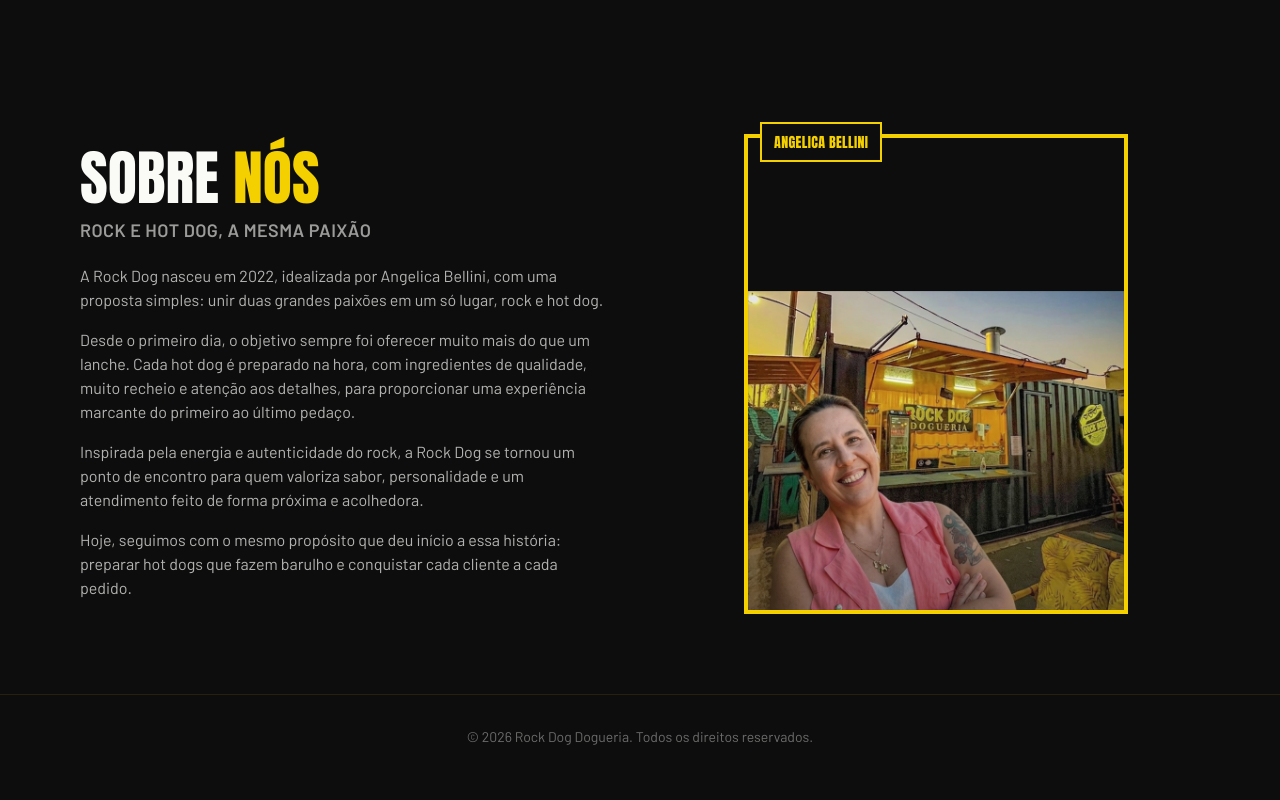
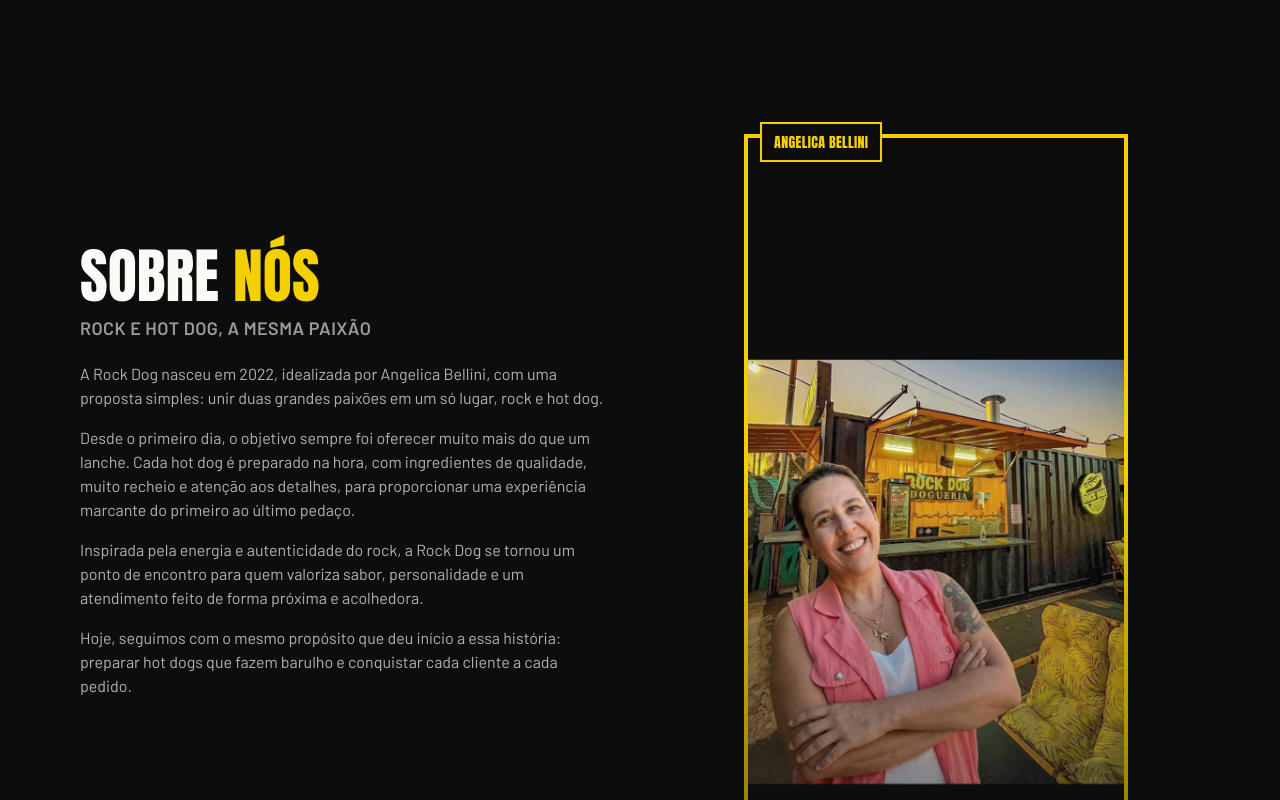
Before and after one commit to palaciopedro/rock-dog-dogueria, a Next.js app: page / in a window 1280 px wide. Shown: the part 4780-5580 px from the top of the page. Before the commit the page ends 5559 px from the top, so only its background shows below. Built offline with nearby package versions, Linux system fonts and the light colour scheme.

Commit message:
correcao foto

```diff
--- a/src/components/AboutSection.tsx
+++ b/src/components/AboutSection.tsx
@@ -43,13 +43,14 @@ export default function AboutSection() {
 
           {/* FOTO, com contorno exato */}
           <div className="relative mx-auto w-full max-w-[280px] sm:max-w-xs lg:max-w-sm">
-            <div className="relative aspect-[4/5] overflow-hidden border-4 border-rd-yellow">
+            <div className="overflow-hidden border-4 border-rd-yellow">
               <Image
                 src="/foto-contact.png"
                 alt="Angelica Bellini, fundadora da Rock Dog Dogueria"
-                fill
+                width={800}
+                height={1442}
                 quality={100}
-                className="object-cover object-[center_35%] grayscale-[15%]"
+                className="h-full w-full object-cover grayscale-[15%]"
                 />
               <div className="pointer-events-none absolute inset-0 bg-gradient-to-t from-rd-black/40 via-transparent to-transparent" />
             </div>
```
